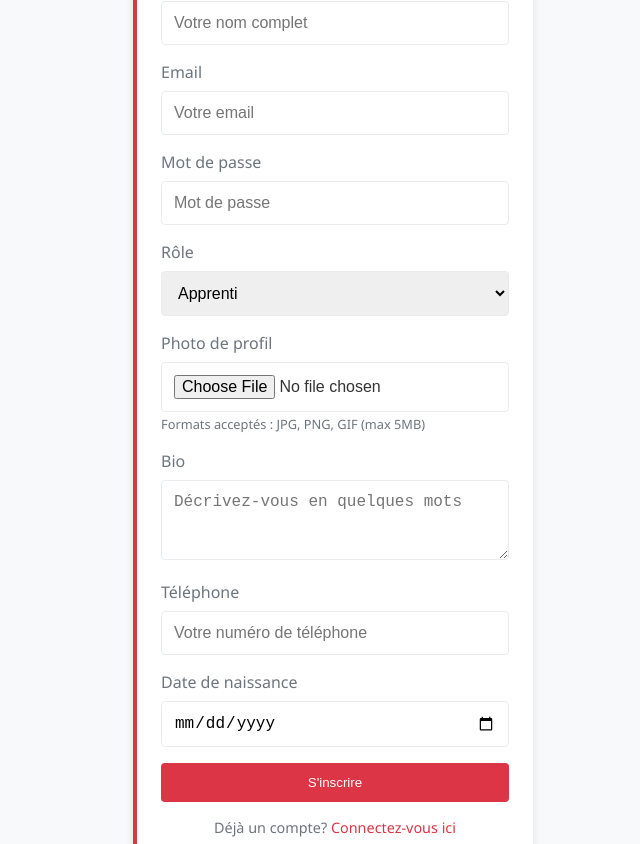
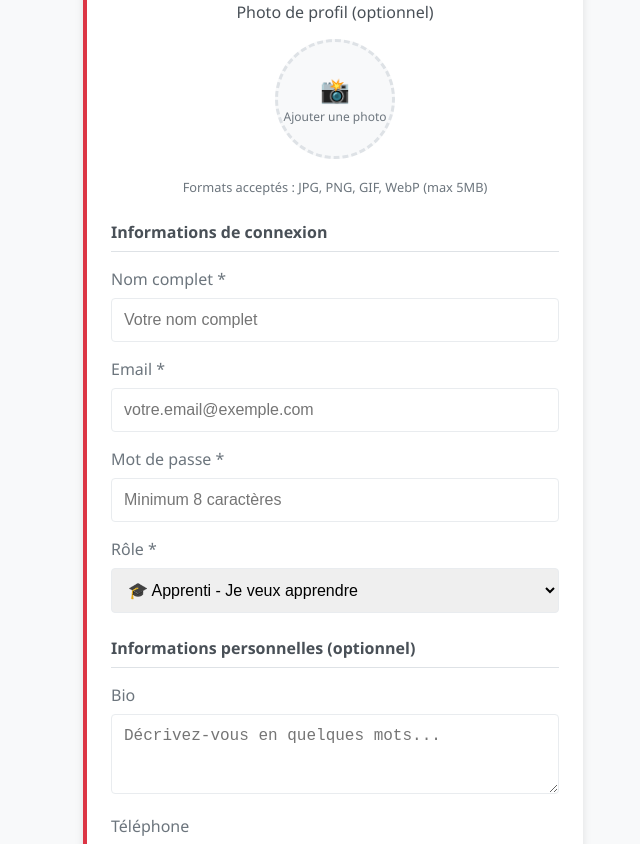
Before and after one commit to FerielDaagi/tunisair-digital-learning, a React (Create React App) app in the folder frontend/: page /signup in a window 1280 px wide. Shown: the part 296-1140 px from the top of the page, without its empty margins (307-947 px from the left). Built offline with nearby package versions, Linux system fonts and the light colour scheme; no server answers.

Commit message:
feat(auth): add signup form with improved UI, session handling, and user persistence in MongoDB

```diff
--- a/frontend/src/pages/auth/Signup.js
+++ b/frontend/src/pages/auth/Signup.js
@@ -12,13 +12,10 @@ const Signup = () => {
     bio: '',
     phone: '',
     dateOfBirth: '',
-    street: '',
-    city: '',
-    country: '',
-    zipCode: '',
   });
   const [loading, setLoading] = useState(false);
   const [error, setError] = useState('');
+  const [success, setSuccess] = useState('');
   const [avatarPreview, setAvatarPreview] = useState(null);
 
   const navigate = useNavigate();
@@ -34,9 +31,9 @@ const Signup = () => {
     const file = e.target.files[0];
     if (file) {
       // Vérifier le type de fichier
-      const validTypes = ['image/jpeg', 'image/jpg', 'image/png', 'image/gif'];
+      const validTypes = ['image/jpeg', 'image/jpg', 'image/png', 'image/gif', 'image/webp'];
       if (!validTypes.includes(file.type)) {
-        setError('Veuillez sélectionner une image valide (JPG, PNG, GIF)');
+        setError('Veuillez sélectionner une image valide (JPG, PNG, GIF, WebP)');
         return;
       }
 
@@ -77,10 +74,18 @@ const Signup = () => {
     }
   };
 
+  const triggerFileInput = () => {
+    const fileInput = document.getElementById('avatar');
+    if (fileInput) {
+      fileInput.click();
+    }
+  };
+
   const handleSubmit = async (e) => {
     e.preventDefault();
     setLoading(true);
     setError('');
+    setSuccess('');
 
     try {
       // Créer un FormData pour envoyer le fichier
@@ -96,12 +101,6 @@ const Signup = () => {
           bio: formData.bio,
           phone: formData.phone,
           dateOfBirth: formData.dateOfBirth,
-          address: {
-            street: formData.street,
-            city: formData.city,
-            country: formData.country,
-            zipCode: formData.zipCode,
-          },
         },
       };
 
@@ -114,7 +113,13 @@ const Signup = () => {
       }
 
       const response = await authAPI.register(formDataToSend);
+      setSuccess('Compte créé avec succès ! Redirection vers la connexion...');
+
+      // Rediriger après un délai pour montrer le message de succès
+      setTimeout(() => {
         navigate('/login');
+      }, 2000);
+
     } catch (err) {
       setError(err.response?.data?.message || 'Inscription échouée. Veuillez réessayer.');
     } finally {
@@ -124,12 +129,14 @@ const Signup = () => {
 
   return (
     <div className="main-content">
-      <div style={{ maxWidth: '400px', margin: '0 auto', paddingTop: '2rem' }}>
+      <div style={{ maxWidth: '500px', margin: '0 auto', paddingTop: '2rem' }}>
         <div className="card">
           <div className="card-header">
-            <h2 className="card-title text-center">Créer un compte</h2>
-            <p className="text-center" style={{ color: '#6c757d' }}>
-              Inscrivez-vous pour accéder à la plateforme
+            <h2 className="card-title text-center" style={{ color: '#495057', marginBottom: '0.5rem' }}>
+              Créer un compte
+            </h2>
+            <p className="text-center" style={{ color: '#6c757d', margin: 0 }}>
+              Inscrivez-vous pour accéder à la plateforme d'apprentissage
             </p>
           </div>
 
@@ -140,14 +147,204 @@ const Signup = () => {
                 color: '#721c24',
                 padding: '0.75rem',
                 borderRadius: '4px',
-                marginBottom: '1rem'
+                marginBottom: '1rem',
+                border: '1px solid #f5c6cb'
               }}>
                 {error}
               </div>
             )}
 
+            {success && (
+              <div style={{
+                backgroundColor: '#d4edda',
+                color: '#155724',
+                padding: '0.75rem',
+                borderRadius: '4px',
+                marginBottom: '1rem',
+                border: '1px solid #c3e6cb'
+              }}>
+                {success}
+              </div>
+            )}
+
+            {/* Section Avatar */}
+            <div style={{ marginBottom: '1.5rem', textAlign: 'center' }}>
+              <label className="form-label" style={{
+                display: 'block',
+                marginBottom: '1rem',
+                fontWeight: '500',
+                color: '#495057'
+              }}>
+                Photo de profil (optionnel)
+              </label>
+
+              <div style={{
+                position: 'relative',
+                display: 'inline-block',
+                marginBottom: '1rem'
+              }}>
+                <div
+                  onClick={triggerFileInput}
+                  style={{
+                    width: '120px',
+                    height: '120px',
+                    borderRadius: '50%',
+                    border: avatarPreview ? '3px solid #007bff' : '3px dashed #dee2e6',
+                    display: 'flex',
+                    alignItems: 'center',
+                    justifyContent: 'center',
+                    cursor: 'pointer',
+                    position: 'relative',
+                    overflow: 'hidden',
+                    backgroundColor: '#f8f9fa',
+                    transition: 'all 0.3s ease',
+                    margin: '0 auto'
+                  }}
+                  onMouseEnter={(e) => {
+                    if (!avatarPreview) {
+                      e.target.style.borderColor = '#007bff';
+                      e.target.style.backgroundColor = '#e3f2fd';
+                    }
+                  }}
+                  onMouseLeave={(e) => {
+                    if (!avatarPreview) {
+                      e.target.style.borderColor = '#dee2e6';
+                      e.target.style.backgroundColor = '#f8f9fa';
+                    }
+                  }}
+                >
+                  {!avatarPreview && (
+                    <div style={{ textAlign: 'center', color: '#6c757d' }}>
+                      <div style={{ fontSize: '1.5rem', marginBottom: '0.25rem' }}>📸</div>
+                      <div style={{ fontSize: '0.75rem', fontWeight: '500', lineHeight: '1.2' }}>
+                        Ajouter une photo
+                      </div>
+                    </div>
+                  )}
+
+                  {/* Image */}
+                  {avatarPreview && (
+                    <img
+                      src={avatarPreview}
+                      alt="Avatar"
+                      style={{
+                        width: '100%',
+                        height: '100%',
+                        borderRadius: '50%',
+                        objectFit: 'cover',
+                        position: 'absolute',
+                        top: 0,
+                        left: 0
+                      }}
+                    />
+                  )}
+
+                  {/* Overlay pour l'image existante */}
+                  {avatarPreview && (
+                    <div style={{
+                      position: 'absolute',
+                      top: 0,
+                      left: 0,
+                      right: 0,
+                      bottom: 0,
+                      backgroundColor: 'rgba(0, 0, 0, 0.5)',
+                      display: 'flex',
+                      alignItems: 'center',
+                      justifyContent: 'center',
+                      opacity: 0,
+                      transition: 'opacity 0.3s ease',
+                      borderRadius: '50%',
+                      color: 'white',
+                      fontSize: '0.75rem',
+                      fontWeight: '500',
+                      textAlign: 'center'
+                    }}
+                    onMouseEnter={(e) => e.target.style.opacity = 1}
+                    onMouseLeave={(e) => e.target.style.opacity = 0}
+                    >
+                      Changer
+                    </div>
+                  )}
+                </div>
+
+                {/* Bouton de suppression */}
+                {avatarPreview && (
+                  <button
+                    type="button"
+                    onClick={(e) => {
+                      e.stopPropagation();
+                      removeAvatar();
+                    }}
+                    style={{
+                      position: 'absolute',
+                      top: '5px',
+                      right: '5px',
+                      background: '#dc3545',
+                      color: 'white',
+                      border: 'none',
+                      borderRadius: '50%',
+                      width: '24px',
+                      height: '24px',
+                      cursor: 'pointer',
+                      display: 'flex',
+                      alignItems: 'center',
+                      justifyContent: 'center',
+                      fontSize: '14px',
+                      boxShadow: '0 2px 4px rgba(0,0,0,0.2)'
+                    }}
+                    title="Supprimer la photo"
+                  >
+                    ×
+                  </button>
+                )}
+              </div>
+
+              {/* Input file caché */}
+              <input
+                type="file"
+                id="avatar"
+                name="avatar"
+                accept="image/*"
+                onChange={handleFileChange}
+                style={{ display: 'none' }}
+              />
+
+              <div style={{ marginBottom: '1rem' }}>
+                <small style={{ color: '#6c757d', fontSize: '0.8rem' }}>
+                  Formats acceptés : JPG, PNG, GIF, WebP (max 5MB)
+                </small>
+              </div>
+
+              {/* Informations sur le fichier sélectionné */}
+              {formData.avatar && (
+                <div style={{
+                  backgroundColor: '#e9ecef',
+                  padding: '0.5rem',
+                  borderRadius: '4px',
+                  marginBottom: '1rem',
+                  fontSize: '0.8rem',
+                  color: '#495057'
+                }}>
+                  <strong>Fichier :</strong> {formData.avatar.name}
+                  ({(formData.avatar.size / 1024 / 1024).toFixed(2)} MB)
+                </div>
+              )}
+            </div>
+
+            {/* Informations de base */}
+            <div style={{ marginBottom: '1.5rem' }}>
+              <h4 style={{
+                marginBottom: '1rem',
+                color: '#495057',
+                fontSize: '1rem',
+                borderBottom: '1px solid #dee2e6',
+                paddingBottom: '0.5rem'
+              }}>
+                Informations de connexion
+              </h4>
+
               <div className="form-group">
-              <label htmlFor="name" className="form-label">Nom complet</label>
+                <label htmlFor="name" className="form-label">Nom complet *</label>
                 <input
                   type="text"
                   id="name"
@@ -161,7 +358,7 @@ const Signup = () => {
               </div>
 
               <div className="form-group">
-              <label htmlFor="email" className="form-label">Email</label>
+                <label htmlFor="email" className="form-label">Email *</label>
                 <input
                   type="email"
                   id="email"
@@ -170,12 +367,12 @@ const Signup = () => {
                   value={formData.email}
                   onChange={handleChange}
                   required
-                placeholder="Votre email"
+                  placeholder="votre.email@exemple.com"
                 />
               </div>
 
               <div className="form-group">
-              <label htmlFor="password" className="form-label">Mot de passe</label>
+                <label htmlFor="password" className="form-label">Mot de passe *</label>
                 <input
                   type="password"
                   id="password"
@@ -184,74 +381,39 @@ const Signup = () => {
                   value={formData.password}
                   onChange={handleChange}
                   required
-                placeholder="Mot de passe"
+                  placeholder="Minimum 8 caractères"
+                  minLength="8"
                 />
               </div>
 
               <div className="form-group">
-              <label htmlFor="role" className="form-label">Rôle</label>
+                <label htmlFor="role" className="form-label">Rôle *</label>
                 <select
                   id="role"
                   name="role"
                   className="form-control"
                   value={formData.role}
                   onChange={handleChange}
+                  style={{ padding: '0.75rem' }}
                 >
-                <option value="apprenti">Apprenti</option>
-                <option value="tuteur">Tuteur</option>
-                <option value="admin">Admin</option>
+                  <option value="apprenti">🎓 Apprenti - Je veux apprendre</option>
+                  <option value="tuteur">👨‍🏫 Tuteur - Je veux enseigner</option>
+                  <option value="admin">⚙️ Administrateur</option>
                 </select>
               </div>
+            </div>
 
-            <div className="form-group">
-              <label htmlFor="avatar" className="form-label">Photo de profil</label>
-
-              {/* Aperçu de l'image */}
-              {avatarPreview && (
-                <div style={{ marginBottom: '10px', textAlign: 'center' }}>
-                  <img
-                    src={avatarPreview}
-                    alt="Aperçu avatar"
-                    style={{
-                      width: '100px',
-                      height: '100px',
-                      borderRadius: '50%',
-                      objectFit: 'cover',
-                      border: '2px solid #dee2e6'
-                    }}
-                  />
-                  <div style={{ marginTop: '5px' }}>
-                    <button
-                      type="button"
-                      onClick={removeAvatar}
-                      style={{
-                        background: '#dc3545',
-                        color: 'white',
-                        border: 'none',
-                        padding: '4px 8px',
-                        borderRadius: '4px',
-                        fontSize: '12px',
-                        cursor: 'pointer'
-                      }}
-                    >
-                      Supprimer
-                    </button>
-                  </div>
-                </div>
-              )}
-
-              <input
-                type="file"
-                id="avatar"
-                name="avatar"
-                className="form-control"
-                accept="image/*"
-                onChange={handleFileChange}
-              />
-              <small style={{ color: '#6c757d', fontSize: '0.8rem' }}>
-                Formats acceptés : JPG, PNG, GIF (max 5MB)
-              </small>
-            </div>
+            {/* Informations personnelles */}
+            <div style={{ marginBottom: '1.5rem' }}>
+              <h4 style={{
+                marginBottom: '1rem',
+                color: '#495057',
+                fontSize: '1rem',
+                borderBottom: '1px solid #dee2e6',
+                paddingBottom: '0.5rem'
+              }}>
+                Informations personnelles (optionnel)
+              </h4>
 
               <div className="form-group">
                 <label htmlFor="bio" className="form-label">Bio</label>
@@ -261,21 +423,22 @@ const Signup = () => {
                   className="form-control"
                   value={formData.bio}
                   onChange={handleChange}
-                placeholder="Décrivez-vous en quelques mots"
+                  placeholder="Décrivez-vous en quelques mots..."
                   rows="3"
+                  style={{ resize: 'vertical' }}
                 />
               </div>
 
               <div className="form-group">
                 <label htmlFor="phone" className="form-label">Téléphone</label>
                 <input
-                type="text"
+                  type="tel"
                   id="phone"
                   name="phone"
                   className="form-control"
                   value={formData.phone}
                   onChange={handleChange}
-                placeholder="Votre numéro de téléphone"
+                  placeholder="+33 1 23 45 67 89"
                 />
               </div>
 
@@ -290,22 +453,47 @@ const Signup = () => {
                   onChange={handleChange}
                 />
               </div>
-
+            </div>
 
             <button
               type="submit"
               className="btn btn-primary"
-              style={{ width: '100%' }}
+              style={{
+                width: '100%',
+                padding: '12px',
+                fontSize: '1rem',
+                fontWeight: '500',
+                marginBottom: '1rem'
+              }}
               disabled={loading}
             >
-              {loading ? 'Inscription en cours...' : 'S\'inscrire'}
+              {loading ? (
+                <span>
+                  <span style={{ marginRight: '8px' }}>⏳</span>
+                  Création du compte...
+                </span>
+              ) : (
+                <span>
+                  <span style={{ marginRight: '8px' }}>🚀</span>
+                  Créer mon compte
+                </span>
+              )}
             </button>
           </form>
 
-          <div className="text-center mt-3">
-            <p style={{ color: '#6c757d', fontSize: '0.9rem' }}>
-              Déjà un compte?{' '}
-              <a href="/login" style={{ color: '#dc3545', textDecoration: 'none' }}>
+          <div className="text-center" style={{ paddingTop: '1rem', borderTop: '1px solid #dee2e6' }}>
+            <p style={{ color: '#6c757d', fontSize: '0.9rem', margin: 0 }}>
+              Déjà un compte ?{' '}
+              <a
+                href="/login"
+                style={{
+                  color: '#007bff',
+                  textDecoration: 'none',
+                  fontWeight: '500'
+                }}
+                onMouseEnter={(e) => e.target.style.textDecoration = 'underline'}
+                onMouseLeave={(e) => e.target.style.textDecoration = 'none'}
+              >
                 Connectez-vous ici
               </a>
             </p>
```
Also changed, not shown: 1 other file (tests, documents, lock files or other folders). Lines whose indentation alone changed are shown as unchanged.
